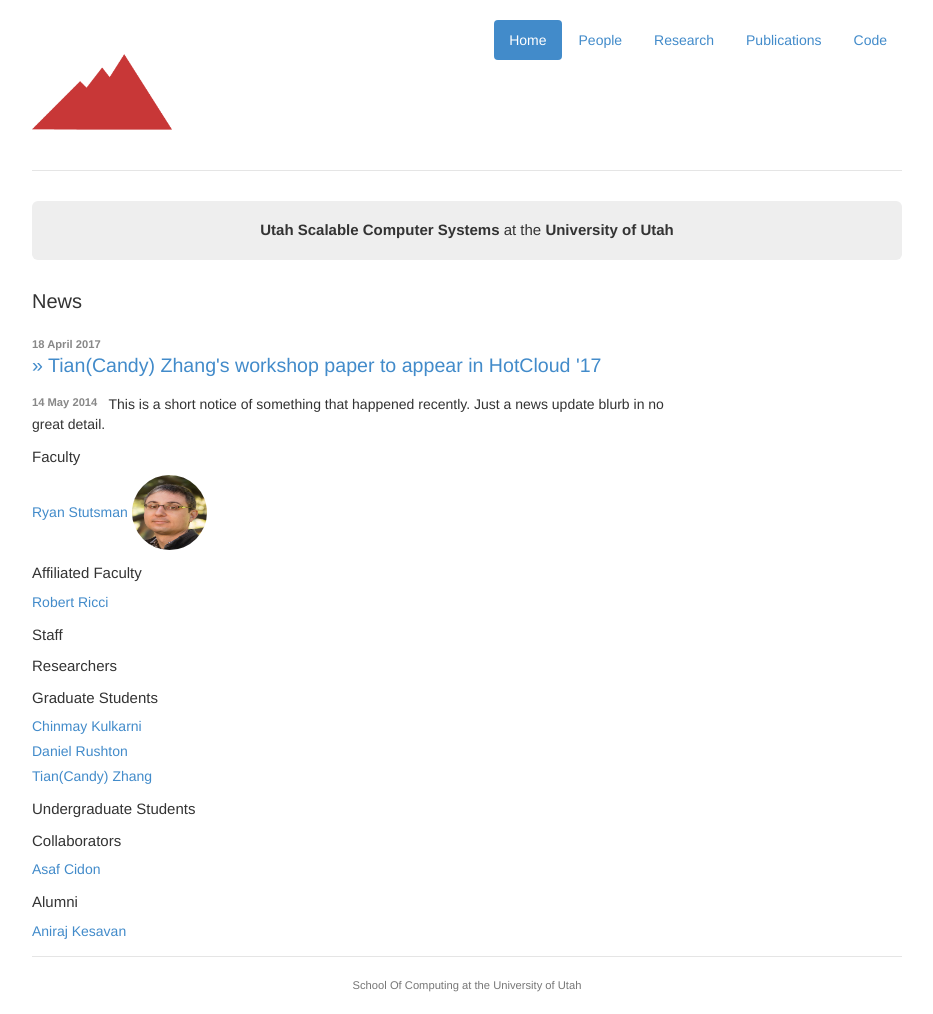
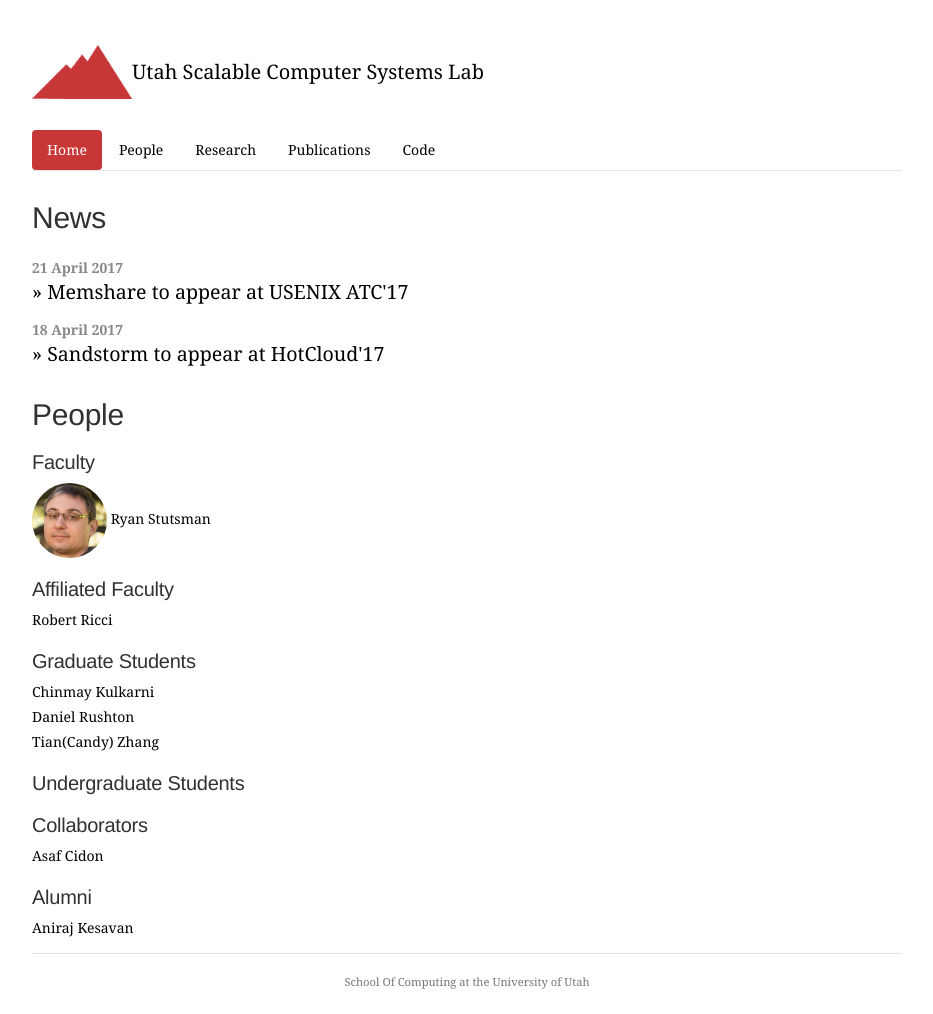
Before and after one commit to utah-scs/utah-scs.github.io, a Jekyll site: the page built from index.html, in a window 1280 px wide. Shown: the whole page, without its empty margins (173-1106 px from the left). Built offline with Jekyll 4.4.1, drawn with Linux system fonts in a browser that asks for light colours.

Commit message:
Slowly tuning things for SCS style.

```diff
--- a/_config.yml
+++ b/_config.yml
@@ -13,8 +13,8 @@ permalink: /blog/:year/:month/:day/:title.html
 roles:
     - {key: faculty, name: Faculty}
     - {key: affil, name: Affiliated Faculty}
-    - {key: staff, name: Staff}
-    - {key: postdoc, name: Researchers}
+      #- {key: staff, name: Staff}
+      #- {key: postdoc, name: Researchers}
     - {key: grad, name: Graduate Students}
     - {key: ugrad, name: Undergraduate Students}
     - {key: collab, name: Collaborators}
@@ -37,4 +37,4 @@ navigation:
     - title: Publications
       link: /publications.html
     - title: Code
-      link: /code.html
+      link: https://github.com/utah-scs/
--- a/_layouts/default.html
+++ b/_layouts/default.html
@@ -13,7 +13,12 @@
     <body>
         <div class="container">
           <div class="header">
-            <ul class="nav nav-pills pull-right">
+            <a href="{{ site.base }}/">
+                <img src="{{ site.base }}/img/utah-scs-logo.png"
+                     srcset="{{ site.base }}/img/utah-scs-logo-large-square.png"
+                     alt="Utah Scalable Computer Systems" id="logo"><span style="font-size: 20px">Utah Scalable Computer Systems Lab<span></h1>
+            </a>
+            <ul class="nav nav-pills">
               {% assign shorturl = page.url | replace:'index.html','' %}
               {% for item in site.navigation %}
                 <li {% if item.link == shorturl %}class="active"{% endif %}>
@@ -23,11 +28,6 @@
                 </li>
               {% endfor %}
             </ul>
-            <a href="{{ site.base }}/">
-                <img src="{{ site.base }}/img/utah-scs-logo.png"
-                     srcset="{{ site.base }}/img/utah-scs-logo-large-square.png"
-                    alt="Awesome" id="logo">
-            </a>
           </div>
 
           {% comment %}Liquid is sort of terrible! I think "!= true" is the
--- a/_posts/2017-04-18-hotcloud17.md
+++ b/_posts/2017-04-18-hotcloud17.md
@@ -1,5 +1,4 @@
 ---
 layout: post
-title: "Tian(Candy) Zhang's workshop paper to appear in HotCloud '17"
+title: "Sandstorm to appear at HotCloud'17"
 ---
-More text around Candy's paper getting accepted.
--- /dev/null
+++ b/_posts/2017-04-21-atc.md
@@ -0,0 +1,6 @@
+---
+layout: post
+title: "Memshare to appear at USENIX ATC'17"
+---
+
+[Arxiv version](https://arxiv.org/abs/1610.08129)
--- a/css/utah-scs.css
+++ b/css/utah-scs.css
@@ -3,17 +3,31 @@ body {
   padding-top: 20px;
   padding-bottom: 20px;
   font-size: 14px;
-  font-weight: 400; }
+  font-weight: 400;
+  font-family: "PT Serif", Georgia, "Times New Roman", serif;
+}
+
+h1, h2, h3, h4, h5, h6 {
+  font-family: "PT Sans", Helvetica, Arial, sans-serif;
+  font-weight: 300;
+  color: #313131;
+  letter-spacing: -.025rem;
+}
 
 a:hover {
-  text-decoration: none; }
+  text-decoration: none;
+}
+
+.nav-pills>li.active>a {
+  background-color: #c83737;
+}
 
 h2 {
-  font-size: 2rem;
+  font-size: 3rem;
   margin-top: 1em; }
 
 h3 {
-  font-size: 1.5rem;
+  font-size: 2rem;
   margin-top: 1em; }
 
 h4 {
@@ -21,7 +35,8 @@ h4 {
   font-weight: bold; }
 
 a {
-  color: #428bca; }
+  color: black;
+}
 
 /* Everything but the jumbotron gets side spacing for mobile first views */
 .header,
@@ -168,8 +183,8 @@ ul.project-people {
 
 /* Utah-scs logo */
 #logo {
-  width: 140px;
-  height: 140px;
+  width: 100px;
+  height: 100px;
   margin: 2px 0 8px 0; }
 
 /* Responsive: Portrait tablets and up */
@@ -228,7 +243,7 @@ ul.news {
     color: #888;
     font-weight: bold;
     display: block;
-    font-size: 0.8em; }
+    font-size: 1.0em; }
 
 .illustration {
   float: right;
--- a/index.html
+++ b/index.html
@@ -3,11 +3,14 @@ layout: default
 title: Home
 notitle: true
 ---
+
+<!--
 <div class="jumbotron">
   <p>
     <b>Utah Scalable Computer Systems</b> at the <b>University of Utah</b>
   </p>
 </div>
+-->
 
 <h2>News</h2>
 <ul class="news list-unstyled">
@@ -25,6 +28,7 @@ notitle: true
     {% endif %}
 {% endfor %}
 
+<h2>People</h2>
 {% for role in site.roles %}
   <h3>{{ role.name }}</h3>
   <ul class="people">
@@ -34,10 +38,10 @@ notitle: true
       <li class="person">
         {% if person.webpage %}
         <a href="{{ person.webpage |escape }}">
-          {{ person.display_name }}
               {% if person.headshot %}
                  <img class="img-circle" src="{{person.headshot}}" alt="{{person.display_name}}" width="75" height="75"/>
               {% endif %}
+          {{ person.display_name }}
         </a>
     {% endif %}
       </li>
```
Also changed, not shown: _posts/2014-05-14-test.md (deleted, +0 -5 lines), bib/pubs.bib (+66 -6 lines), img/ryan-stutsman.jpg, 1 other file.
